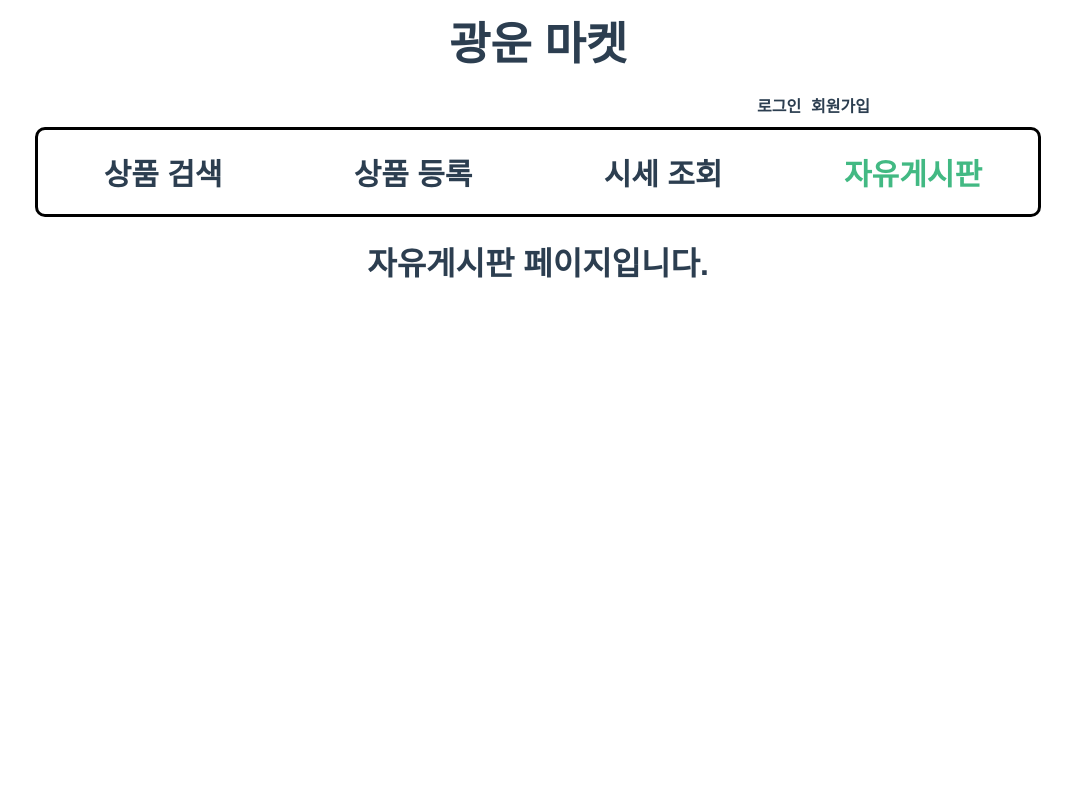
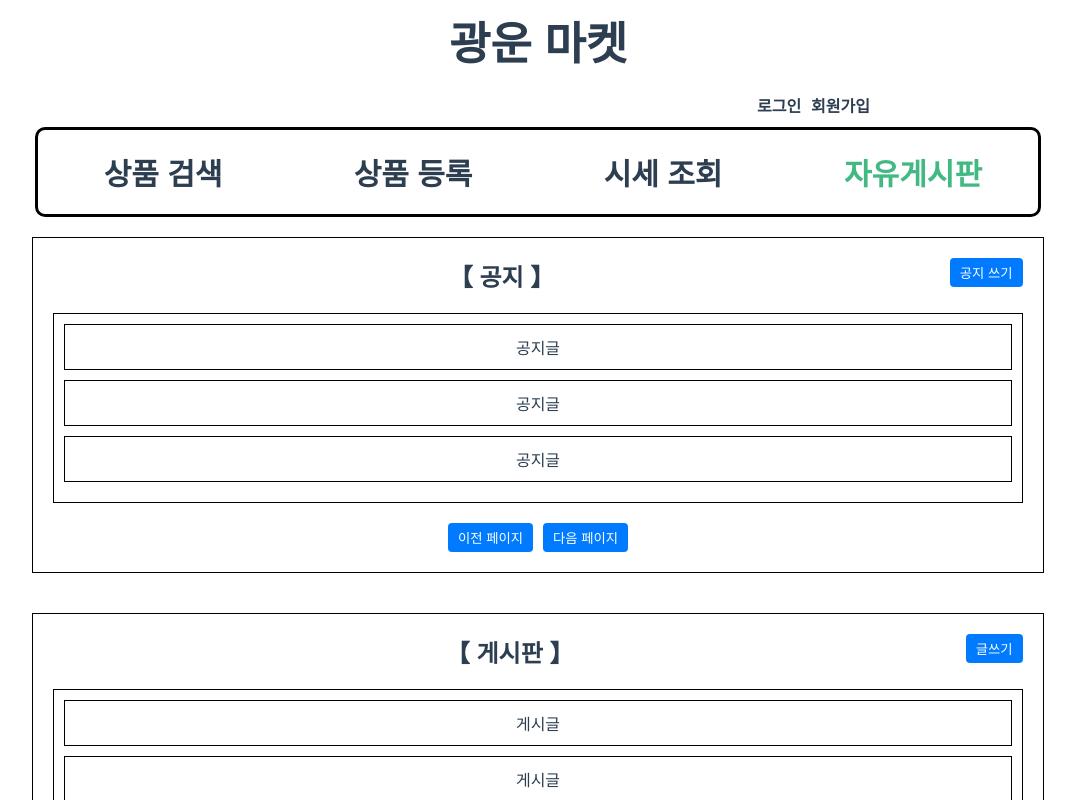
Before and after one commit to codml/DB_team3, a Vue app in the folder frontend/: page /board in a window 1280 px wide. Shown: the top 800 px of the page, without its empty margins (102-1177 px from the left). Built offline with nearby package versions, Linux system fonts and the light colour scheme.

Commit message:
11.13 1차 완성

```diff
--- a/frontend/src/pages/board/BoardPage.vue
+++ b/frontend/src/pages/board/BoardPage.vue
@@ -1,5 +1,104 @@
 <template>
-  <div class="board">
-    <h1>자유게시판 페이지입니다.</h1>
+  <div class="container">
+    <!-- Notice Section -->
+    <div class="notice-section">
+      <h2>【 공지 】</h2>
+      <button class="write-button">공지 쓰기</button>
+      <div class="notice-list">
+        <div class="notice-item" v-for="(notice, index) in notices" :key="index">
+          공지글
+        </div>
+      </div>
+      <div class="pagination">
+        <button class="pagination-button">이전 페이지</button>
+        <button class="pagination-button">다음 페이지</button>
+      </div>
+    </div>
+
+    <!-- Bulletin Board Section -->
+    <div class="bulletin-section">
+      <h2>【 게시판 】</h2>
+      <button class="write-button">글쓰기</button>
+      <div class="bulletin-list">
+        <div class="bulletin-item" v-for="(post, index) in posts" :key="index">
+          게시글
+        </div>
+      </div>
+      <div class="pagination">
+        <button class="pagination-button">이전 페이지</button>
+        <button class="pagination-button">다음 페이지</button>
+      </div>
+    </div>
   </div>
 </template>
+
+<script>
+export default {
+  data() {
+    return {
+      notices: Array(3).fill(''), // Sample data for notices
+      posts: Array(6).fill(''),   // Sample data for bulletin board posts
+    };
+  },
+};
+</script>
+
+<style scoped>
+.container {
+  width: 80%;
+  margin: 0 auto;
+  padding: 20px;
+  font-family: Arial, sans-serif;
+}
+
+.notice-section,
+.bulletin-section {
+  border: 1px solid #000;
+  margin-bottom: 40px;
+  padding: 20px;
+}
+
+h2 {
+  display: inline-block;
+  margin: 0;
+}
+
+.write-button {
+  float: right;
+  padding: 5px 10px;
+  background-color: #007bff;
+  color: white;
+  border: none;
+  border-radius: 4px;
+  cursor: pointer;
+}
+
+.notice-list,
+.bulletin-list {
+  margin-top: 20px;
+  border: 1px solid #000;
+  padding: 10px;
+}
+
+.notice-item,
+.bulletin-item {
+  border: 1px solid #000;
+  padding: 10px;
+  margin-bottom: 10px;
+}
+
+.pagination {
+  text-align: center;
+  margin-top: 20px;
+}
+
+.pagination-button {
+  padding: 5px 10px;
+  background-color: #007bff;
+  color: white;
+  border: none;
+  border-radius: 4px;
+  cursor: pointer;
+  margin: 0 5px;
+}
+</style>
```
